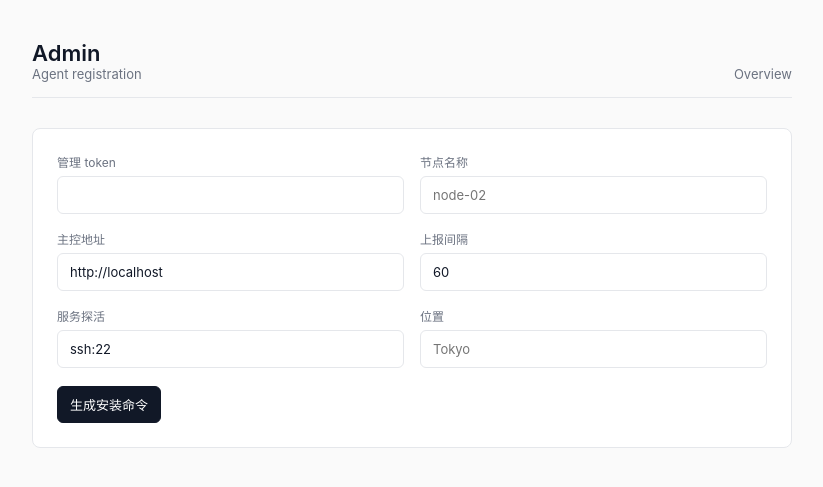
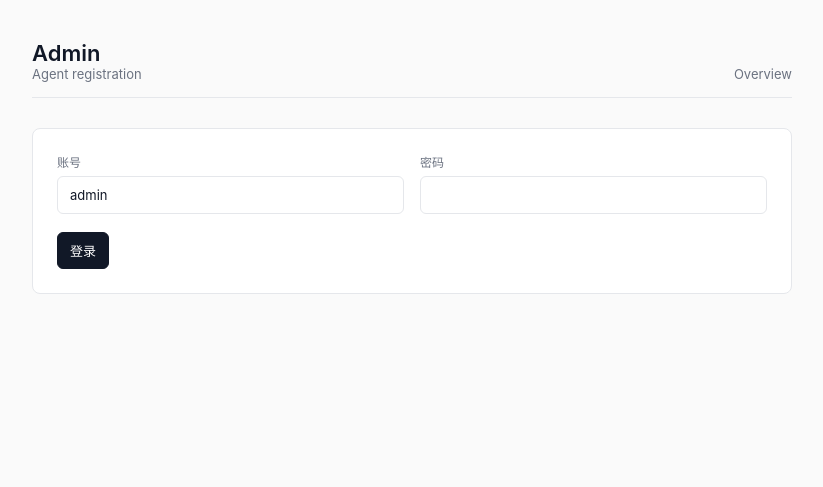
Before and after one commit to 0130-vow/status, a FastAPI app: page /admin in a window 1280 px wide. Shown: the top 487 px of the page, without its empty margins (228-1051 px from the left). Run offline with FastAPI, Linux system fonts and the light colour scheme.

Commit message:
Replace admin token with login session

```diff
--- a/config.yaml
+++ b/config.yaml
@@ -2,7 +2,9 @@ server:
   host: "0.0.0.0"
   port: 8000
   stale_after_seconds: 180
-  admin_token: "change-me-admin-token"
+  admin_username: "admin"
+  admin_password: "change-me-admin-password"
+  admin_session_secret: "change-me-admin-session-secret"
   agents:
     - hostname: "node-01"
       token: "change-me-node-01"
--- a/server/main.py
+++ b/server/main.py
@@ -1,16 +1,21 @@
 from __future__ import annotations
 
+import base64
 from datetime import datetime, timedelta, timezone
+import hashlib
+import hmac
+import json
 import os
 from pathlib import Path
 import secrets
 import shlex
 import sys
+import time
 from typing import Any
 
 import yaml
 import uvicorn
-from fastapi import FastAPI, Header, HTTPException, Request
+from fastapi import FastAPI, Header, HTTPException, Request, Response
 from fastapi.responses import HTMLResponse
 from fastapi.staticfiles import StaticFiles
 from fastapi.templating import Jinja2Templates
@@ -29,6 +34,8 @@ CONFIG_PATH = Path(os.environ.get("PROBE_CONFIG", DEFAULT_CONFIG_PATH))
 CONFIG = load_config(CONFIG_PATH)
 STORE = MetricStore(CONFIG.database.path)
 NOTIFIER = Notifier(CONFIG.notifier.smtp)
+SESSION_COOKIE = "probe_admin_session"
+SESSION_TTL_SECONDS = 12 * 60 * 60
 
 app = FastAPI(title="Probe", version="0.1.0")
 app.mount("/static", StaticFiles(directory=BASE_DIR / "static"), name="static")
@@ -68,6 +75,11 @@ class RegisterAgentPayload(BaseModel):
     token: str | None = None
 
 
+class LoginPayload(BaseModel):
+    username: str = Field(min_length=1, max_length=128)
+    password: str = Field(min_length=1, max_length=256)
+
+
 @app.on_event("startup")
 def startup() -> None:
     STORE.init()
@@ -76,6 +88,53 @@ def startup() -> None:
 
 def current_config():
     return load_config(CONFIG_PATH)
+
+
+def cookie_secure(request: Request) -> bool:
+    forwarded_proto = request.headers.get("x-forwarded-proto", "")
+    return request.url.scheme == "https" or forwarded_proto == "https"
+
+
+def session_secret() -> bytes:
+    config = current_config()
+    secret = config.server.admin_session_secret or config.server.admin_password
+    if not secret or secret.startswith("change-me-"):
+        raise HTTPException(status_code=503, detail="admin login is not configured")
+    return secret.encode("utf-8")
+
+
+def encode_session(username: str) -> str:
+    payload = {"u": username, "exp": int(time.time()) + SESSION_TTL_SECONDS}
+    raw = json.dumps(payload, separators=(",", ":")).encode("utf-8")
+    body = base64.urlsafe_b64encode(raw).decode("ascii").rstrip("=")
+    sig = hmac.new(session_secret(), body.encode("ascii"), hashlib.sha256).hexdigest()
+    return f"{body}.{sig}"
+
+
+def decode_session(value: str | None) -> dict[str, Any] | None:
+    if not value or "." not in value:
+        return None
+    body, sig = value.rsplit(".", 1)
+    expected = hmac.new(session_secret(), body.encode("ascii"), hashlib.sha256).hexdigest()
+    if not hmac.compare_digest(sig, expected):
+        return None
+    padded = body + ("=" * (-len(body) % 4))
+    try:
+        payload = json.loads(base64.urlsafe_b64decode(padded.encode("ascii")))
+    except (ValueError, json.JSONDecodeError):
+        return None
+    if int(payload.get("exp", 0)) < int(time.time()):
+        return None
+    if payload.get("u") != current_config().server.admin_username:
+        return None
+    return payload
+
+
+def require_admin(request: Request) -> str:
+    payload = decode_session(request.cookies.get(SESSION_COOKIE))
+    if not payload:
+        raise HTTPException(status_code=401, detail="login required")
+    return str(payload["u"])
 
 
 def require_agent(payload: ReportPayload, authorization: str | None) -> None:
@@ -153,12 +212,40 @@ def node_history(hostname: str, hours: int = 1) -> dict[str, Any]:
     return {"hostname": hostname, "hours": hours, "points": STORE.history(hostname, hours)}
 
 
-def require_admin(x_admin_token: str | None) -> None:
-    token = current_config().server.admin_token
-    if not token or token == "change-me-admin-token":
-        raise HTTPException(status_code=503, detail="admin token is not configured")
-    if x_admin_token != token:
-        raise HTTPException(status_code=401, detail="invalid admin token")
+@app.get("/api/admin/session")
+def admin_session(request: Request) -> dict[str, Any]:
+    payload = decode_session(request.cookies.get(SESSION_COOKIE))
+    if not payload:
+        return {"authenticated": False}
+    return {"authenticated": True, "username": payload["u"]}
+
+
+@app.post("/api/admin/login")
+def admin_login(payload: LoginPayload, request: Request, response: Response) -> dict[str, Any]:
+    config = current_config()
+    if not config.server.admin_password or config.server.admin_password.startswith("change-me-"):
+        raise HTTPException(status_code=503, detail="admin login is not configured")
+    valid_user = hmac.compare_digest(payload.username, config.server.admin_username)
+    valid_password = hmac.compare_digest(payload.password, config.server.admin_password)
+    if not (valid_user and valid_password):
+        raise HTTPException(status_code=401, detail="invalid username or password")
+
+    response.set_cookie(
+        SESSION_COOKIE,
+        encode_session(payload.username),
+        max_age=SESSION_TTL_SECONDS,
+        httponly=True,
+        secure=cookie_secure(request),
+        samesite="lax",
+        path="/",
+    )
+    return {"ok": True, "username": payload.username}
+
+
+@app.post("/api/admin/logout")
+def admin_logout(response: Response) -> dict[str, Any]:
+    response.delete_cookie(SESSION_COOKIE, path="/")
+    return {"ok": True}
 
 
 def write_agent_credential(hostname: str, token: str) -> None:
@@ -190,9 +277,9 @@ def build_install_command(payload: RegisterAgentPayload, token: str) -> str:
 @app.post("/api/admin/agents")
 def register_agent(
     payload: RegisterAgentPayload,
-    x_admin_token: str | None = Header(default=None),
+    request: Request,
 ) -> dict[str, Any]:
-    require_admin(x_admin_token)
+    require_admin(request)
     token = payload.token or secrets.token_hex(32)
     write_agent_credential(payload.hostname, token)
     return {
--- a/server/static/admin.js
+++ b/server/static/admin.js
@@ -1,60 +1,117 @@
-const tokenInput = document.getElementById("admin-token");
+const loginPanel = document.getElementById("login-panel");
+const agentPanel = document.getElementById("agent-panel");
+const usernameInput = document.getElementById("admin-username");
+const passwordInput = document.getElementById("admin-password");
+const loginStatusEl = document.getElementById("login-status");
 const hostnameInput = document.getElementById("hostname");
 const serverUrlInput = document.getElementById("server-url");
 const intervalInput = document.getElementById("interval");
 const servicesInput = document.getElementById("services");
+const publicIpInput = document.getElementById("public-ip");
 const locationInput = document.getElementById("location");
 const statusEl = document.getElementById("admin-status");
 const commandBox = document.getElementById("command-box");
 const commandText = document.getElementById("install-command");
 
-tokenInput.value = localStorage.getItem("probe_admin_token") || "";
 serverUrlInput.value = window.location.origin;
 
-function setStatus(message, isError = false) {
-    statusEl.textContent = message;
-    statusEl.className = isError ? "admin-error" : "admin-ok";
+function setStatus(element, message, isError = false) {
+    element.textContent = message;
+    element.className = isError ? "admin-error" : "admin-ok";
 }
 
-document.getElementById("register-btn").addEventListener("click", async () => {
-    const adminToken = tokenInput.value.trim();
-    const hostname = hostnameInput.value.trim();
-    if (!adminToken || !hostname) {
-        setStatus("请填写管理 token 和节点名称", true);
+function setLoggedIn(username) {
+    loginPanel.hidden = true;
+    agentPanel.hidden = false;
+    document.getElementById("session-user").textContent = `已登录: ${username}`;
+}
+
+function setLoggedOut() {
+    loginPanel.hidden = false;
+    agentPanel.hidden = true;
+    passwordInput.value = "";
+    commandBox.hidden = true;
+}
+
+async function loadSession() {
+    const response = await fetch("/api/admin/session");
+    const data = await response.json();
+    if (data.authenticated) {
+        setLoggedIn(data.username);
+    } else {
+        setLoggedOut();
+    }
+}
+
+document.getElementById("login-btn").addEventListener("click", async () => {
+    const username = usernameInput.value.trim();
+    const password = passwordInput.value;
+    if (!username || !password) {
+        setStatus(loginStatusEl, "请填写账号和密码", true);
         return;
     }
 
-    localStorage.setItem("probe_admin_token", adminToken);
-    setStatus("生成中...");
+    setStatus(loginStatusEl, "登录中...");
+    try {
+        const response = await fetch("/api/admin/login", {
+            method: "POST",
+            headers: { "Content-Type": "application/json" },
+            body: JSON.stringify({ username, password }),
+        });
+        const data = await response.json();
+        if (!response.ok) throw new Error(data.detail || "login failed");
+        setStatus(loginStatusEl, "");
+        setLoggedIn(data.username);
+    } catch (error) {
+        setStatus(loginStatusEl, error.message, true);
+    }
+});
+
+document.getElementById("logout-btn").addEventListener("click", async () => {
+    await fetch("/api/admin/logout", { method: "POST" });
+    setLoggedOut();
+});
+
+document.getElementById("register-btn").addEventListener("click", async () => {
+    const hostname = hostnameInput.value.trim();
+    if (!hostname) {
+        setStatus(statusEl, "请填写节点名称", true);
+        return;
+    }
+
+    setStatus(statusEl, "生成中...");
 
     try {
         const response = await fetch("/api/admin/agents", {
             method: "POST",
-            headers: {
-                "Content-Type": "application/json",
-                "X-Admin-Token": adminToken,
-            },
+            headers: { "Content-Type": "application/json" },
             body: JSON.stringify({
                 hostname,
                 server_url: serverUrlInput.value.trim(),
                 interval_seconds: Number(intervalInput.value || 60),
                 services: servicesInput.value.trim() || "ssh:22",
+                public_ip: publicIpInput.value.trim(),
                 location: locationInput.value.trim(),
             }),
         });
 
         const data = await response.json();
+        if (response.status === 401) {
+            setLoggedOut();
+        }
         if (!response.ok) throw new Error(data.detail || "request failed");
 
         commandText.value = data.install_command;
         commandBox.hidden = false;
-        setStatus(`已登记 ${data.hostname}`);
+        setStatus(statusEl, `已登记 ${data.hostname}`);
     } catch (error) {
-        setStatus(error.message, true);
+        setStatus(statusEl, error.message, true);
     }
 });
 
 document.getElementById("copy-btn").addEventListener("click", async () => {
     await navigator.clipboard.writeText(commandText.value);
-    setStatus("已复制");
+    setStatus(statusEl, "已复制");
 });
+
+loadSession().catch(() => setLoggedOut());
--- a/server/static/style.css
+++ b/server/static/style.css
@@ -420,6 +420,7 @@ header p {
     background: var(--card-bg);
     border: 1px solid var(--border-color);
     border-radius: 8px;
+    margin-bottom: 18px;
     padding: 24px;
 }
 
@@ -459,6 +460,17 @@ header p {
     align-items: center;
     gap: 12px;
     margin-top: 18px;
+}
+
+.admin-session {
+    align-items: center;
+    border-bottom: 1px solid var(--border-color);
+    color: var(--text-muted);
+    display: flex;
+    font-size: 13px;
+    justify-content: space-between;
+    margin-bottom: 18px;
+    padding-bottom: 14px;
 }
 
 .primary-btn,
--- a/server/templates/admin.html
+++ b/server/templates/admin.html
@@ -18,12 +18,30 @@
             </nav>
         </header>
 
-        <section class="admin-panel">
+        <section class="admin-panel" id="login-panel">
             <div class="admin-grid">
                 <label>
-                    <span>管理 token</span>
-                    <input id="admin-token" type="password" autocomplete="current-password">
+                    <span>账号</span>
+                    <input id="admin-username" type="text" autocomplete="username" value="admin">
                 </label>
+                <label>
+                    <span>密码</span>
+                    <input id="admin-password" type="password" autocomplete="current-password">
+                </label>
+            </div>
+            <div class="admin-actions">
+                <button id="login-btn" class="primary-btn">登录</button>
+                <span id="login-status"></span>
+            </div>
+        </section>
+
+        <section class="admin-panel" id="agent-panel" hidden>
+            <div class="admin-session">
+                <span id="session-user"></span>
+                <button id="logout-btn" class="ghost-btn">退出</button>
+            </div>
+
+            <div class="admin-grid">
                 <label>
                     <span>节点名称</span>
                     <input id="hostname" type="text" placeholder="node-02">
@@ -39,6 +57,10 @@
                 <label>
                     <span>服务探活</span>
                     <input id="services" type="text" value="ssh:22">
+                </label>
+                <label>
+                    <span>公网 IP</span>
+                    <input id="public-ip" type="text" placeholder="可留空">
                 </label>
                 <label>
                     <span>位置</span>
```
Also changed, not shown: server/config.py (+8 -2 lines), README.md.
